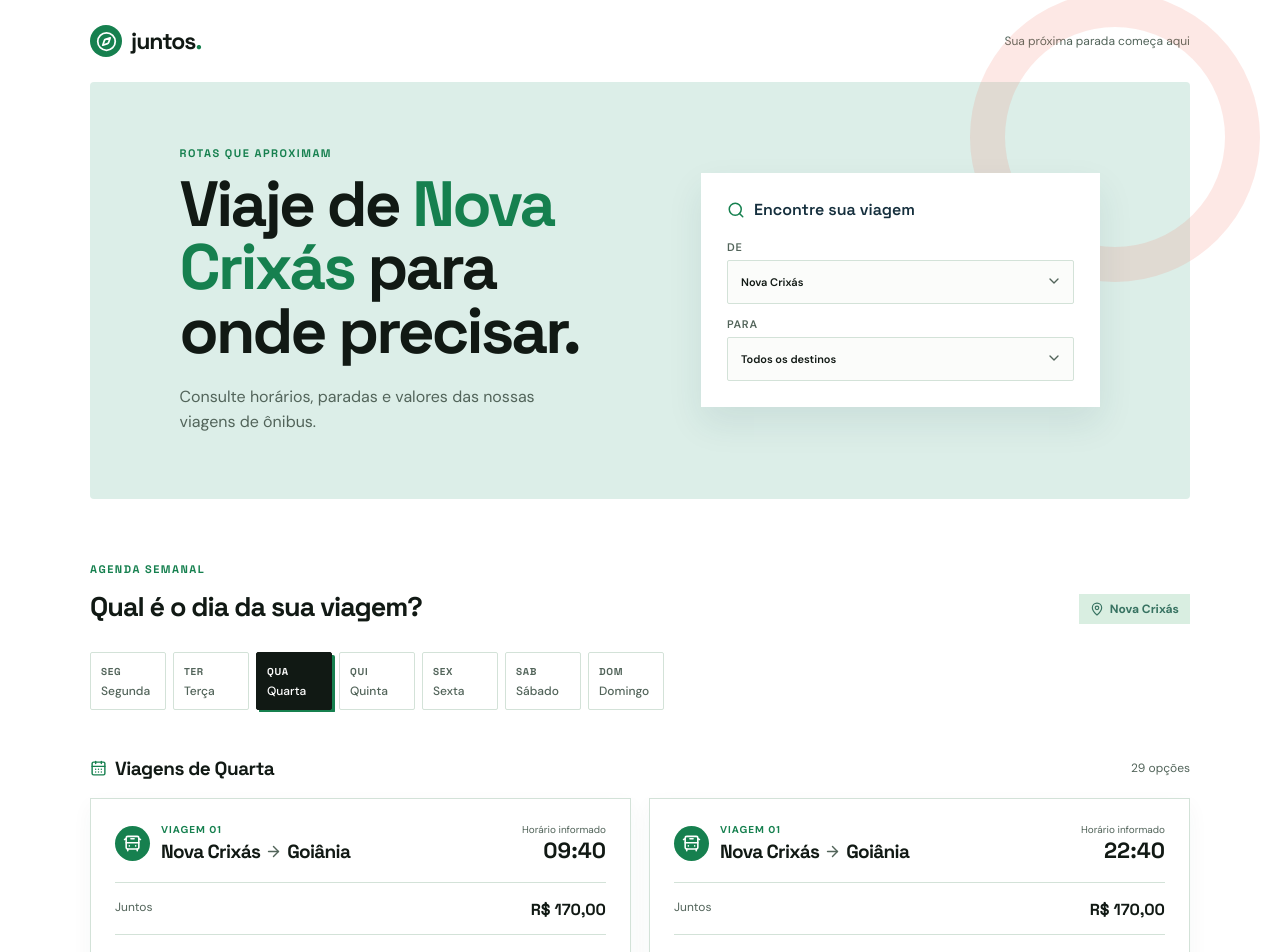
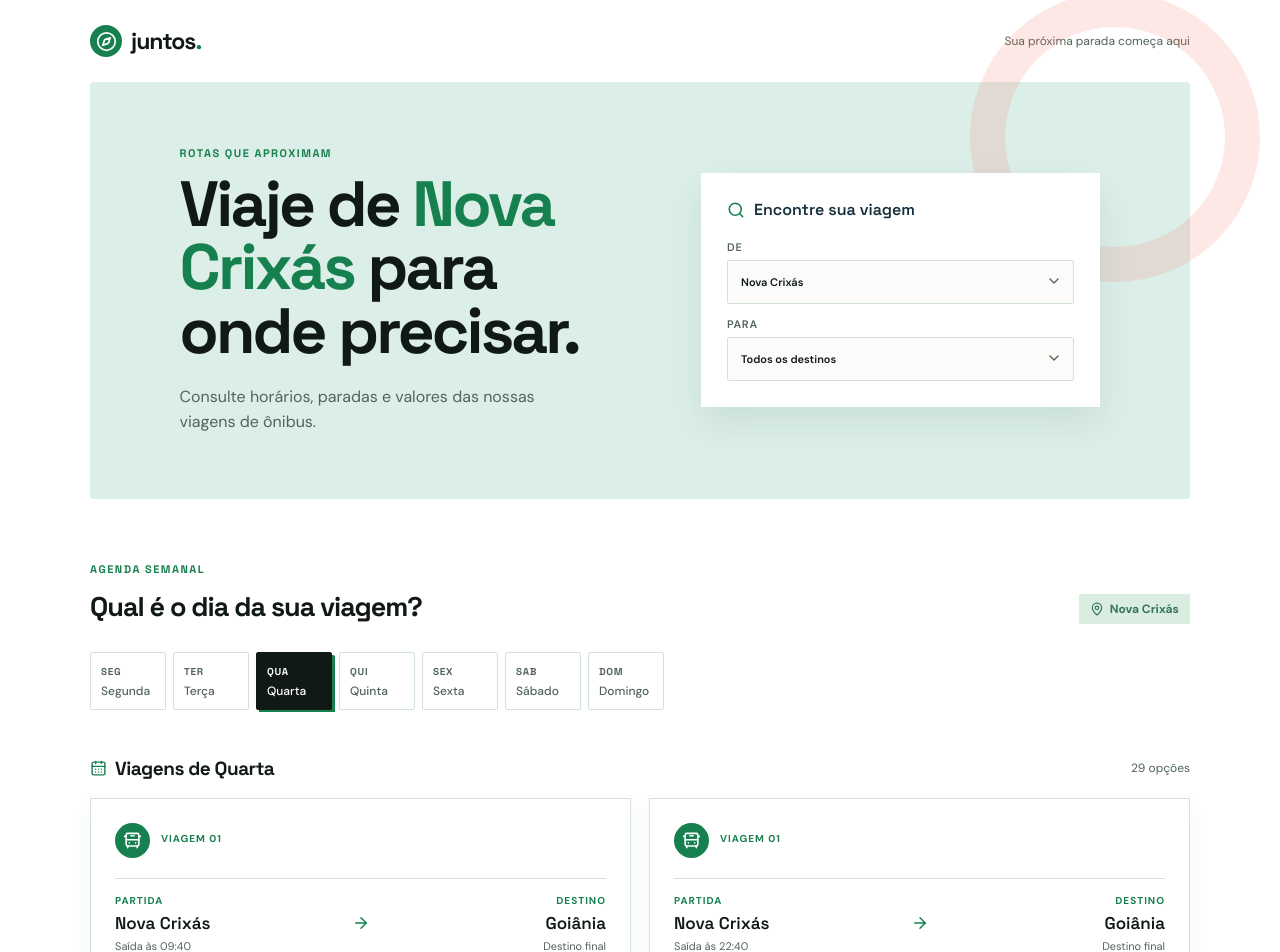
Before and after one commit to gabrielcavalcantedossantos1/juntos-Nova_Crixas, a React (Vite) app: page / in a window 1280 px wide. Shown: the top 952 px of the page. Built offline with nearby package versions, Linux system fonts and the light colour scheme.

Commit message:
facilitando a visualizaçao do destino

```diff
--- a/src/components/ViagemCard.tsx
+++ b/src/components/ViagemCard.tsx
@@ -19,12 +19,20 @@ export function ViagemCard({ viagem, horario }: ViagemCardProps) {
           <span className="bus-icon"><BusFront size={19} /></span>
           <div>
             <p className="eyebrow">Viagem {viagem.id.toString().padStart(2, '0')}</p>
-            <h2>{viagem.origem} <ArrowRight size={17} /> {viagem.destinoFinal}</h2>
           </div>
         </div>
-        <div className="arrival-block">
-          <span>Horário informado</span>
-          <strong>{paradaOrigem.horario}</strong>
+      </div>
+      <div className="trip-route">
+        <div className="route-point">
+          <span>Partida</span>
+          <strong>{viagem.origem}</strong>
+          <small>Saída às {paradaOrigem.horario}</small>
+        </div>
+        <ArrowRight className="route-arrow" size={18} />
+        <div className="route-point destination-point">
+          <span>Destino</span>
+          <strong>{viagem.destinoFinal}</strong>
+          <small>Destino final</small>
         </div>
       </div>
       <div className="route-summary">
```
Also changed, not shown: src/App.css.
